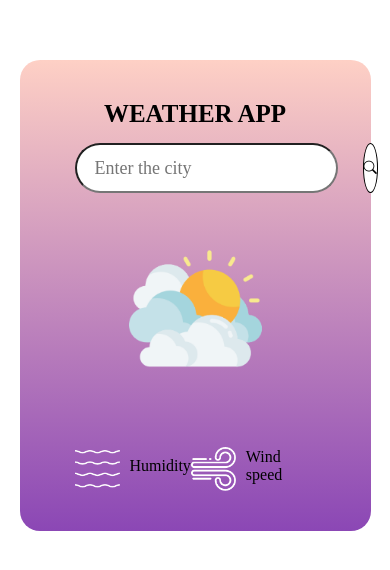
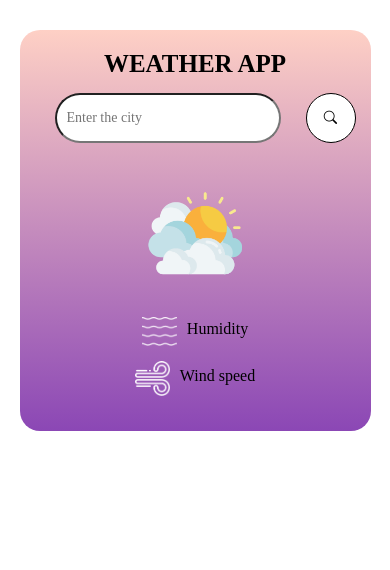
Before and after one commit to mahader786/WeatherApp, a plain HTML site: page index.html in a window 390 px wide. Drawn offline with nearby package versions, Linux system fonts and the light colour scheme; no server answers.

Commit message:
final commit

```diff
--- a/style.css
+++ b/style.css
@@ -5,7 +5,8 @@
     box-sizing: border-box;
 }
 body{
-
+     height: 100vh;
+     width:100vw;
     background-color:white;
 
 }
@@ -50,7 +51,7 @@ button.search_icon{
     cursor: pointer;
 }
 button.search_icon:active{
-    background-color: lightgreen;
+    background-color: #fed0c5;
     transition: 1ms;
 }
 
@@ -87,3 +88,48 @@ button.search_icon:active{
    font-size: 27px;
    margin-top: -6px;
 }
+
+  @media (max-width: 480px) {
+    .box {
+        width: 90%;
+        margin: 30px auto;
+        padding: 20px 15px;
+    }
+
+    .search input {
+        font-size: 14px;
+        padding: 8px 10px;
+    }
+
+    .mainweather {
+        width: 120px;
+    }
+
+    .mainweather h1 {
+        font-size: 50px;
+    }
+
+    .mainweather h2 {
+        font-size: 30px;
+    }
+
+    .details {
+        flex-direction: column;
+        align-items: center;
+        padding: 0;
+        margin-top: 20px;
+    }
+
+    .col {
+        margin-bottom: 15px;
+    }
+
+    .col img {
+        width: 35px;
+    }
+
+    .humidity,
+    .wind {
+        font-size: 20px;
+    }
+}
```
